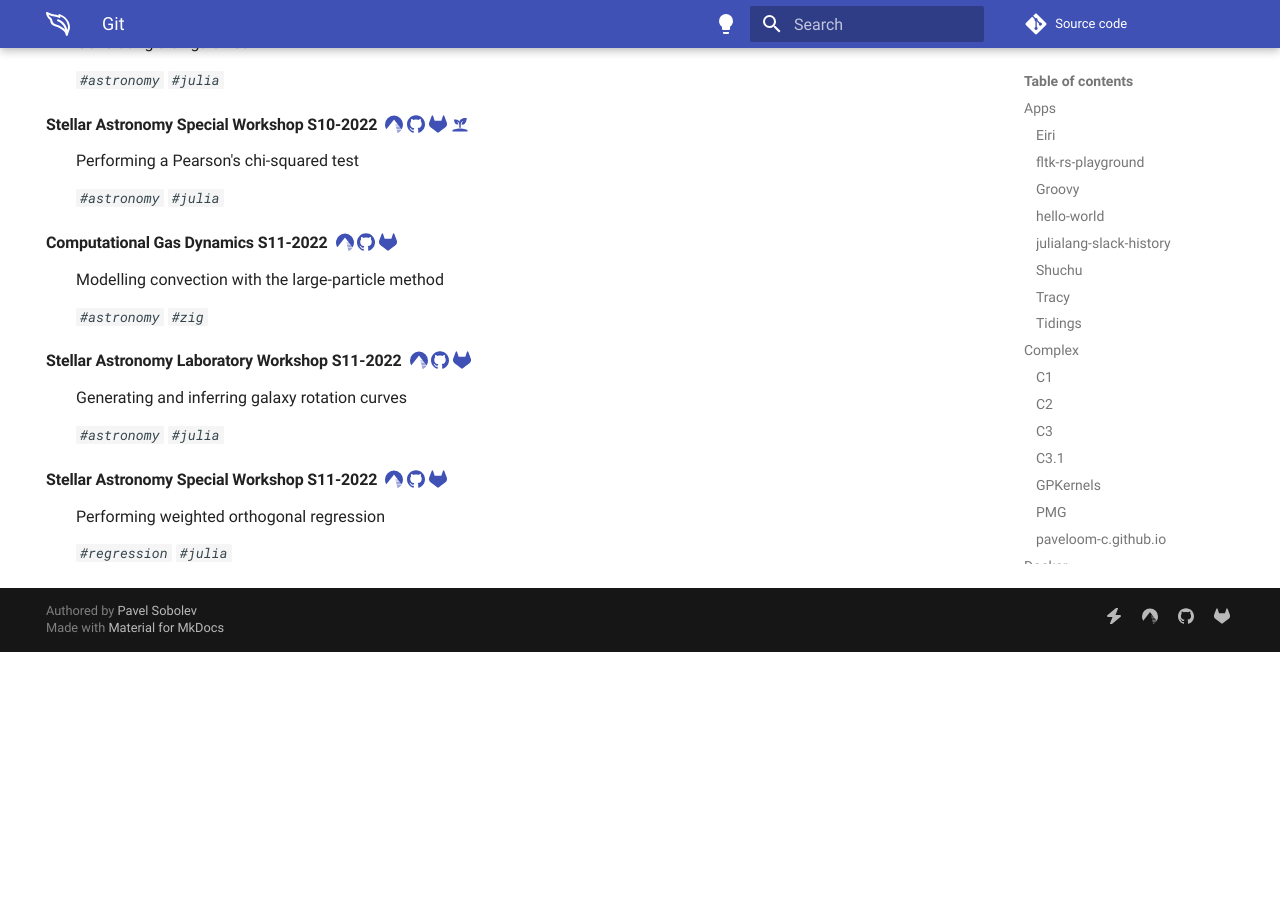
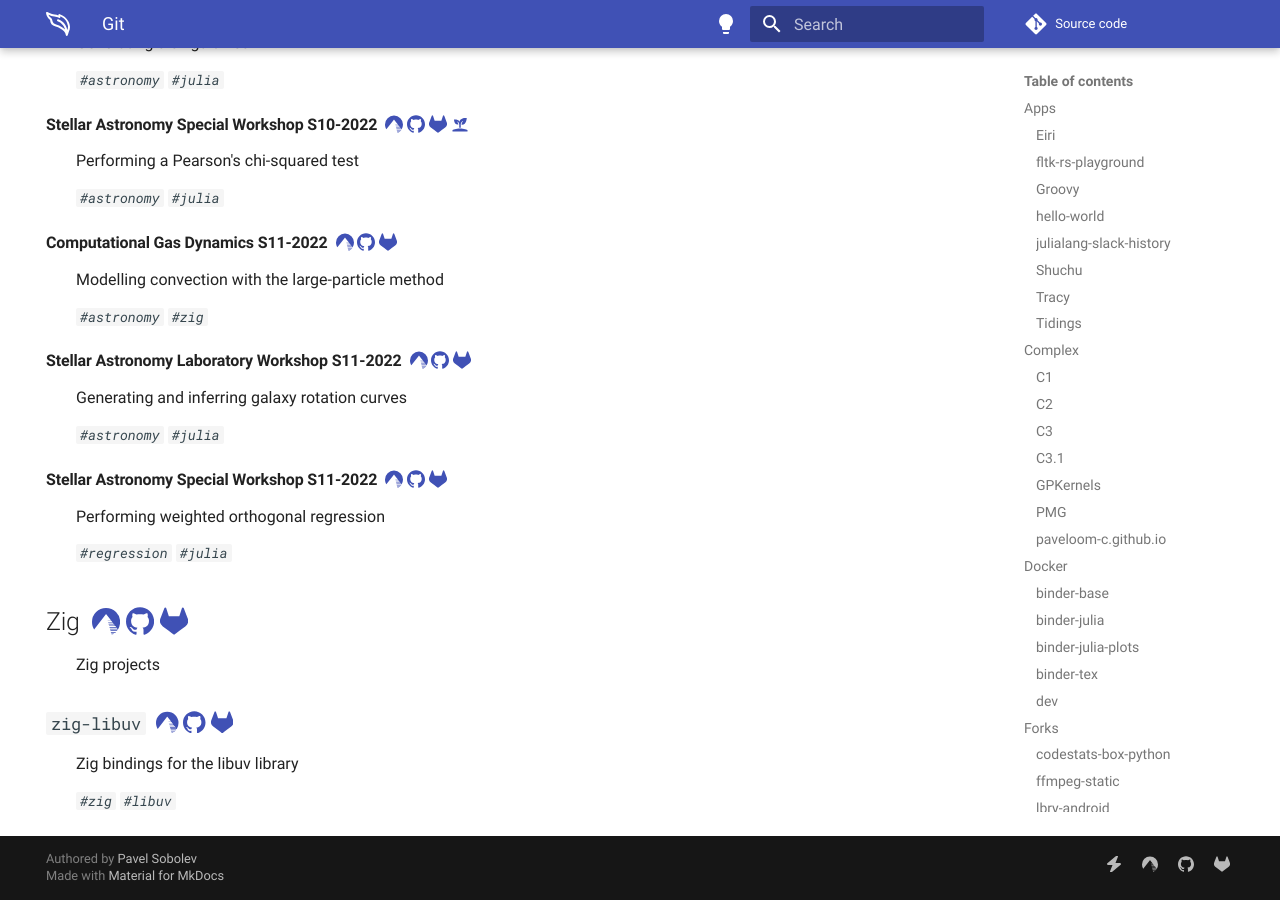
Before and after one commit to paveloom/paveloom.dev, an MkDocs documentation site: the page built from content/git.md, in a window 1280 px wide and 900 px high, scrolled down 9583 px. Built offline with MkDocs 1.6.1 and Material for MkDocs 9.7.7, drawn with Linux system fonts in a browser that asks for light colours; comment, search, counter and statistics services are not loaded; before the commit the page ends 10235 px from its top, so only the background shows below that.

Commit message:
Git: add `paveloom-z` and `paveloom-z/zig-libuv`.

```diff
--- a/content/git.md
+++ b/content/git.md
@@ -480,3 +480,13 @@ A list of my public Git repositories
 :   Performing weighted orthogonal regression
 
     *`#regression` `#julia`*
+
+## Zig [:simple-codeberg:](https://codeberg.org/paveloom-z) [:simple-github:](https://github.com/paveloom-z) [:simple-gitlab:](https://gitlab.com/paveloom-g/zig)
+
+:   Zig projects
+
+### `zig-libuv` [:simple-codeberg:](https://codeberg.org/paveloom-z/zig-libuv) [:simple-github:](https://github.com/paveloom-z/zig-libuv) [:simple-gitlab:](https://gitlab.com/paveloom-g/zig/zig-libuv)
+
+:   Zig bindings for the libuv library
+
+    *`#zig`  `#libuv`*
```
